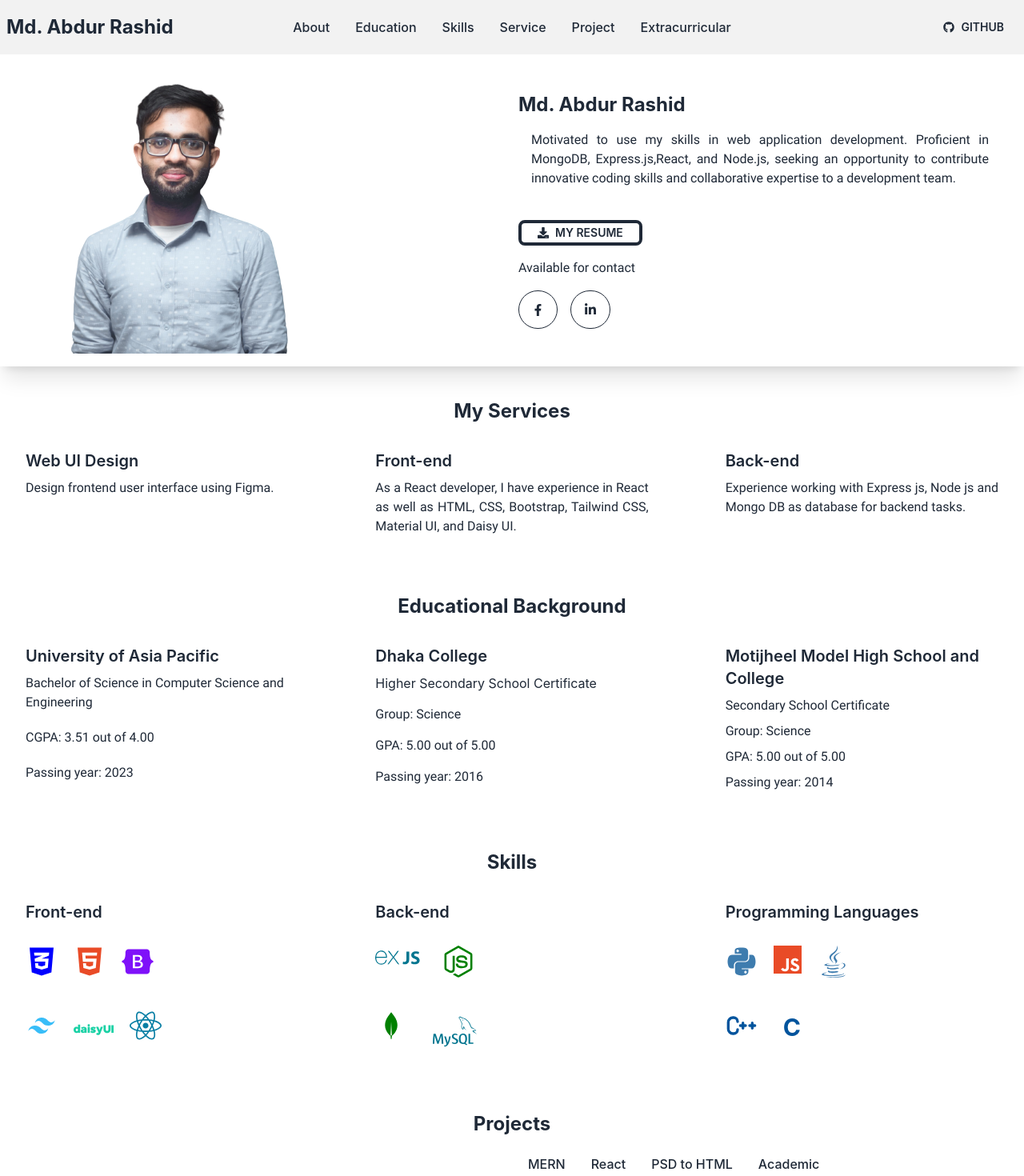
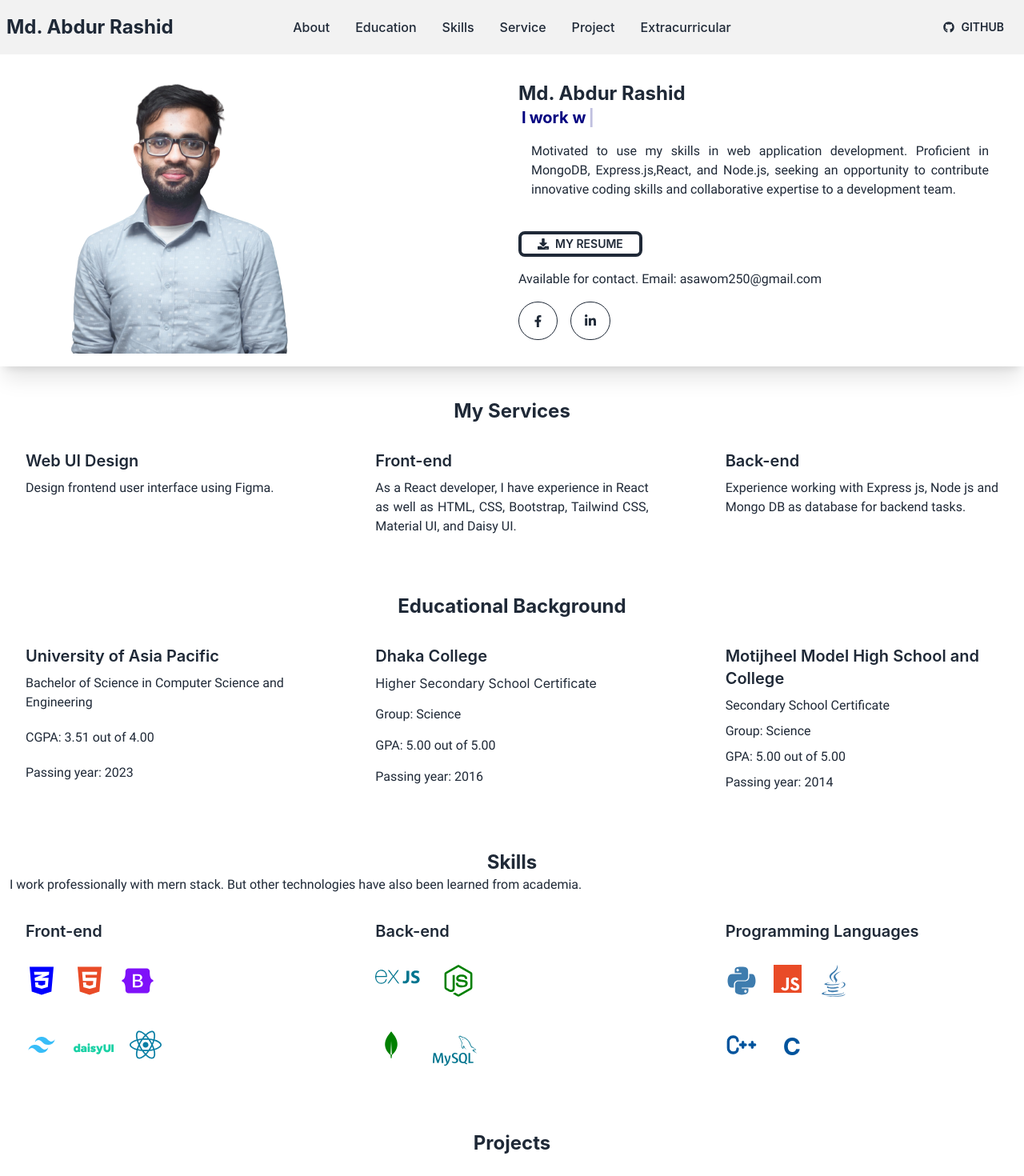
Before and after one commit to Sawom/Md_Abdur_Rashid, a React (Create React App) app: page / in a window 1280 px wide. Shown: the top 1470 px of the page at 80% size. Built offline with nearby package versions, Linux system fonts and the light colour scheme.

Commit message:
auto typed text added

```diff
--- a/package.json
+++ b/package.json
@@ -14,6 +14,7 @@
     "react-router-dom": "^6.15.0",
     "react-router-hash-link": "^2.4.3",
     "react-scripts": "5.0.1",
+    "react-simple-typewriter": "^5.0.1",
     "react-tsparticles": "^2.12.2",
     "tsparticles": "^2.12.0",
     "web-vitals": "^2.1.4"
--- a/src/Components/Home/About/About.js
+++ b/src/Components/Home/About/About.js
@@ -2,9 +2,13 @@ import React, { useCallback } from 'react';
 import Me from '../../../images/cvpics.png'
 import './About.css';
 import { FaDownload, FaFacebookF, FaLinkedinIn } from 'react-icons/fa';
-
+import { useTypewriter, Cursor } from 'react-simple-typewriter';
 
 const About = () => {
+    const [text] = useTypewriter({
+        words: [ "'m a Full Stack Web Developer.", "work with MERN stack.", "'m a Web Designer"],
+        loop: {}
+    })
     return (
         <div className='container mx-auto' id='about' >
             {/* from daisy ui */}
@@ -15,6 +19,13 @@ const About = () => {
                     </div>
                     <div style={{width: '50%'}} >
                     <h1 className="text-2xl font-bold">Md. Abdur Rashid</h1>
+                    {/* auto typing text */}
+                    <p className='font-bold text-xl' style={{color: '#000080'}} >  <span className='mx-1'>I</span>
+                        <span style={{ fontWeight: 'bold'}} >
+                            {text}
+                        </span>
+                        <Cursor></Cursor>
+                    </p>
                     <p className="p-4 pStyle roboto">
                         Motivated to use my skills in web application development. Proficient in MongoDB, Express.js,React, and Node.js, seeking an opportunity to contribute innovative coding skills and collaborative expertise to a development team.
                     </p>
@@ -22,7 +33,7 @@ const About = () => {
                         <button className="btn btn-outline btn-sm border-4 mt-6"> <span className='flex px-2'> <FaDownload className='mr-2' /> My Resume </span>  </button>
                     </a>
                     {/* social button */}
-                    <p className='mt-4 roboto' >Available for contact</p>
+                    <p className='mt-4 roboto' >Available for contact. Email: asawom250@gmail.com</p>
                     <div >
                         <a href="https://www.facebook.com/profile.php?id=100008733311858&mibextid=ZbWKwL" target="_blank" >
                             <button className="btn rounded-full btn-outline mr-4 mt-4" > <FaFacebookF size={15} /> </button>
--- a/src/Components/Home/Skills/Skills.js
+++ b/src/Components/Home/Skills/Skills.js
@@ -8,8 +8,9 @@ import './skills.css';
 
 const Skills = () => {
     return (
-        <div className='mt-10 container mx-auto' id='skills'>
+        <div className='mt-10 container mx-auto' id='skill'>
             <p className='text-center font-bold text-2xl' > Skills </p>
+            <p className='pStyle roboto px-3'>I work professionally with mern stack. But other technologies have also been learned from academia.</p>
             <div className='grid lg:grid-cols-3 gap-8  md:grid-cols-3' >
                 {/* 1st */}
                 <div className="card bg-base-100 ">
```
Also changed, not shown: 1 other file (tests, documents, lock files or other folders).
